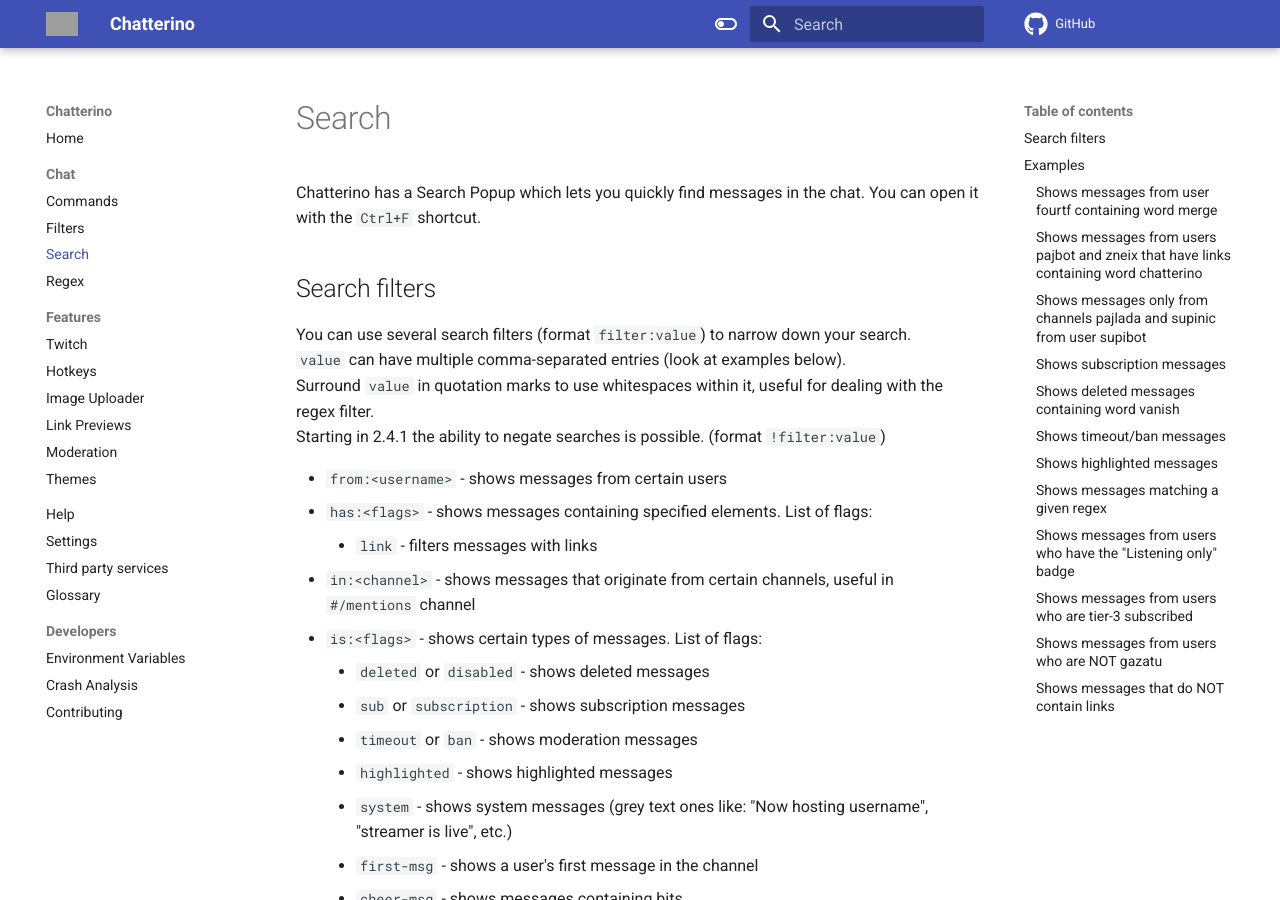
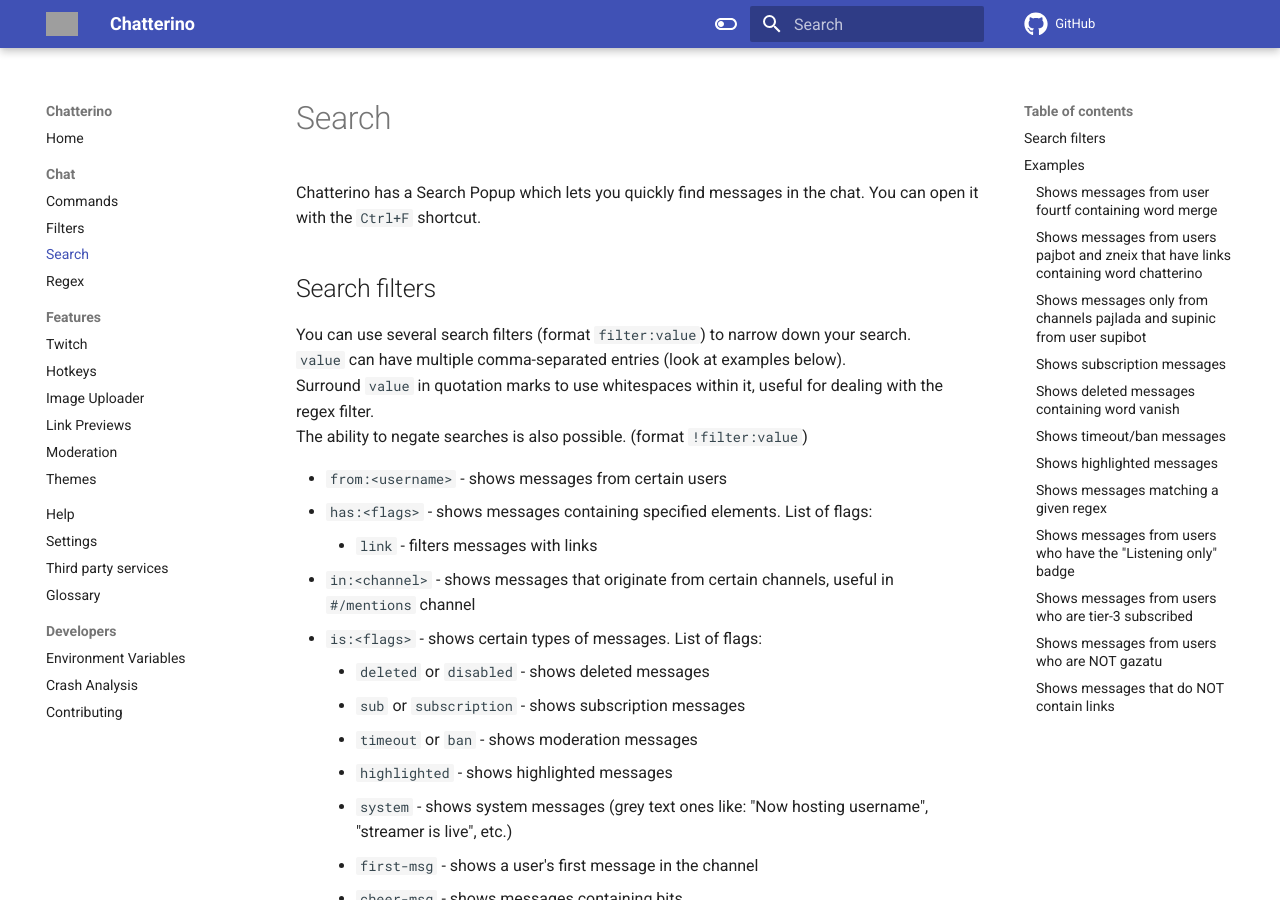
Before and after one commit to Chatterino/wiki, an MkDocs documentation site: the page built from docs/Search.md, in a window 1280 px wide and 900 px high. Built offline with MkDocs 1.6.1 and Material for MkDocs 9.7.7, drawn with Linux system fonts in a browser that asks for light colours; comment, search, counter and statistics services are not loaded; grey boxes are pictures that could not be loaded.

Commit message:
remove 2.4.1 note on negative search

```diff
--- a/docs/Search.md
+++ b/docs/Search.md
@@ -7,7 +7,7 @@
 You can use several search filters (format `filter:value`) to narrow down your search.
 `value` can have multiple comma-separated entries (look at examples below).
 Surround `value` in quotation marks to use whitespaces within it, useful for dealing with the regex filter.
-Starting in 2.4.1 the ability to negate searches is possible. (format `!filter:value`)
+The ability to negate searches is also possible. (format `!filter:value`)
 
 -   `from:<username>` - shows messages from certain users
 -   `has:<flags>` - shows messages containing specified elements. List of flags:
```
